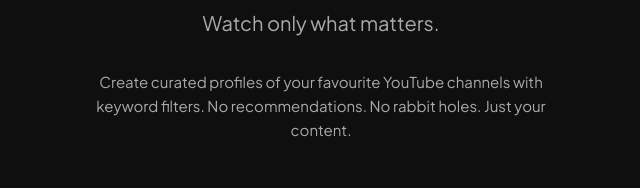
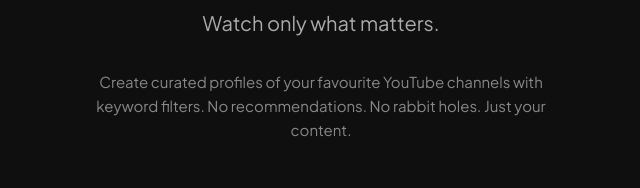
Before and after one commit to ricardocovo/focused-tube, a React (Vite) app in the folder client/: page /login in a window 1280 px wide. Shown: the part 365-553 px from the top of the page, without its empty margins (319-959 px from the left). Built offline with nearby package versions, Linux system fonts and the light colour scheme; no server answers.

Commit message:
fix: improve login description contrast and add style regression test
Agent-Logs-Url: https://github.com/ricardocovo/focused-tube/sessions/cb599fc7-6372-4fd4-b1ab-a2a00218c42c

Co-authored-by: ricardocovo <1675545+ricardocovo@users.noreply.github.com>

```diff
--- a/client/src/pages/LoginPage.css
+++ b/client/src/pages/LoginPage.css
@@ -72,7 +72,7 @@
 
 .login-description {
   font-size: 15px;
-  color: #AAAAAA;
+  color: #888888;
   margin-bottom: 48px;
   line-height: 1.6;
   max-width: 460px;
--- a/client/vite.config.d.ts
+++ /dev/null
@@ -1,2 +0,0 @@
-declare const _default: import("vite").UserConfig;
-export default _default;
```
Also changed, not shown: 2 other files (tests, documents, lock files or other folders).
